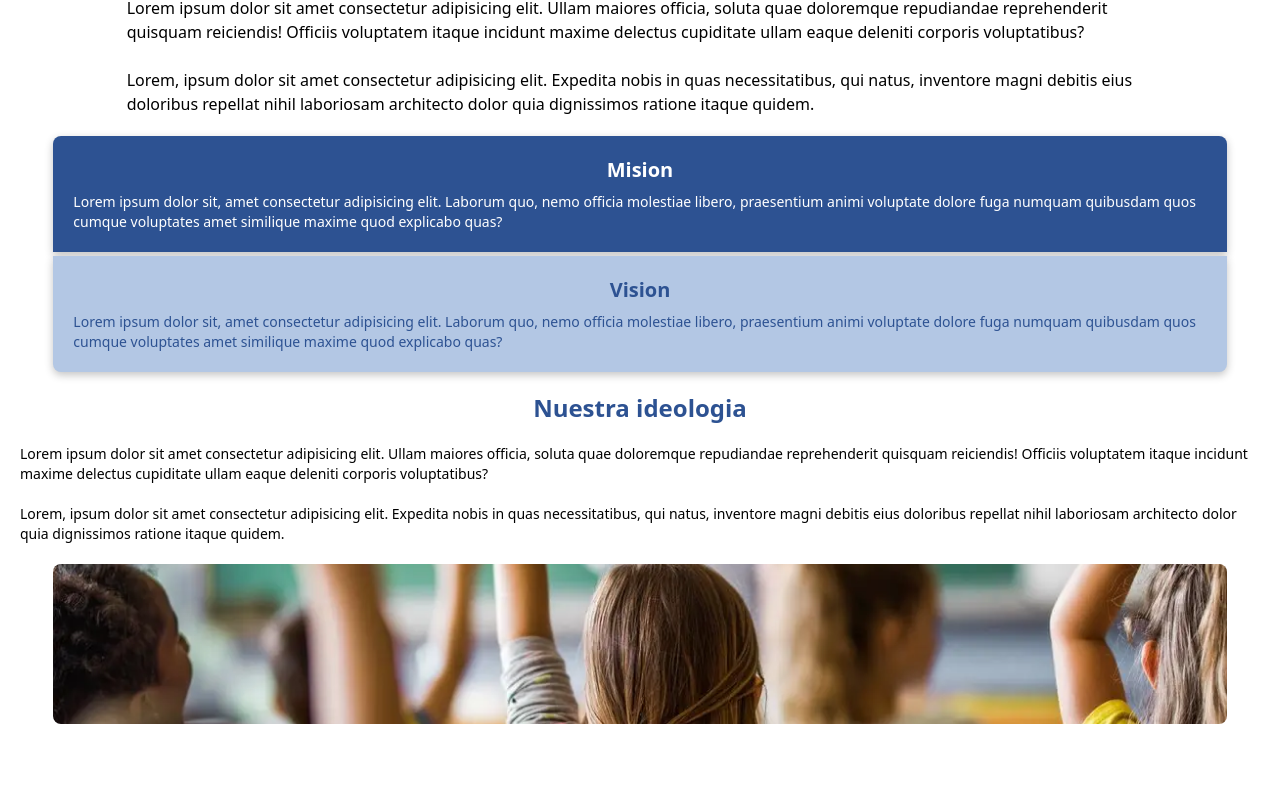
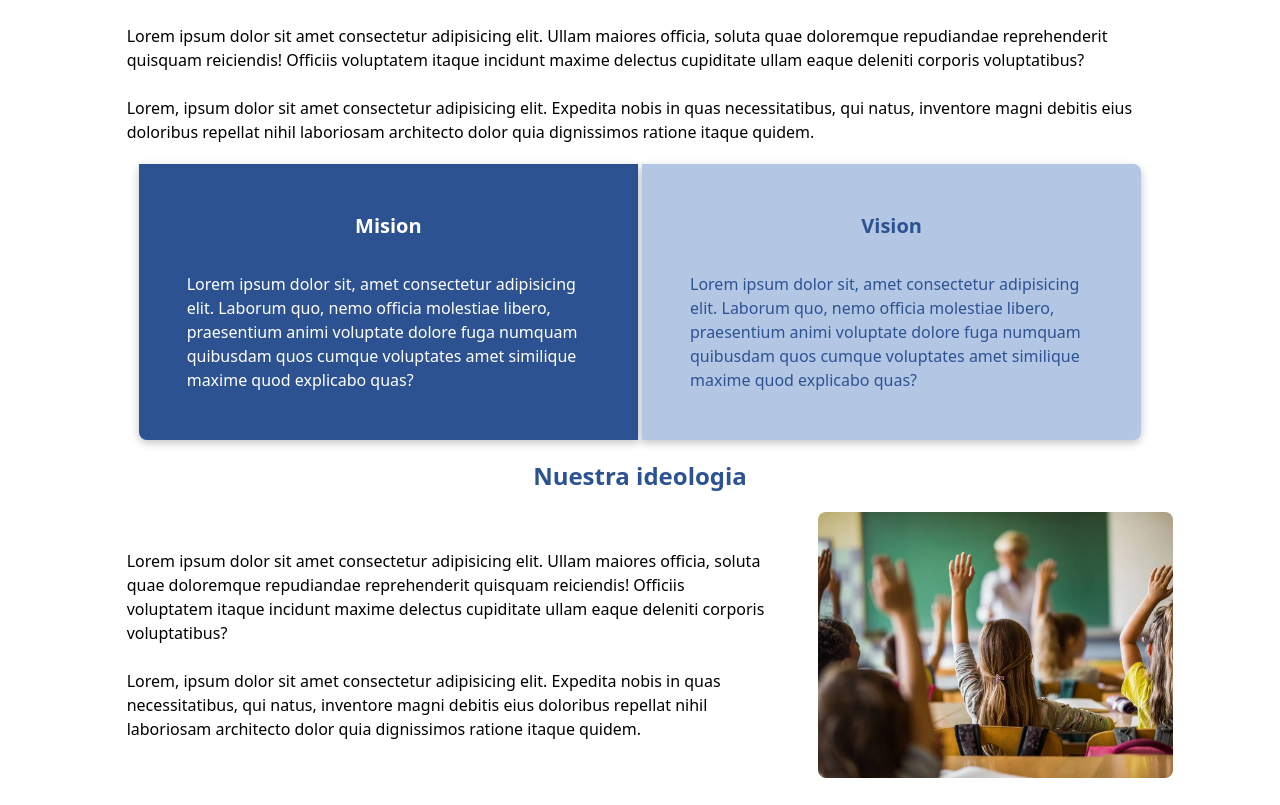
Before and after one commit to eeeahuachapan/EEEA-Website, a React (Vite) app: page / in a window 1280 px wide. Shown: the part 355-1160 px from the top of the page. Built offline with nearby package versions, Linux system fonts and the light colour scheme.

Commit message:
feat: add desktop about us page :sparkles:

```diff
--- a/src/pages/aboutus/AboutUs.jsx
+++ b/src/pages/aboutus/AboutUs.jsx
@@ -14,28 +14,31 @@ function AboutUs() {
       <img src='/src/assets/banner.jpg' alt='logo' className='object-cover h-full w-full relative brightness-50'/>
       </div>
 
-    <p className='px-5 text-sm lg:w-10/12 lg:text-base mt-5'>Lorem ipsum dolor sit amet consectetur adipisicing elit. Ullam maiores officia, soluta quae doloremque repudiandae reprehenderit quisquam reiciendis! Officiis voluptatem itaque incidunt maxime delectus cupiditate ullam eaque deleniti corporis voluptatibus?
+    <p className='px-5 text-sm lg:w-10/12 lg:text-base mt-5 lg:mt-12'>Lorem ipsum dolor sit amet consectetur adipisicing elit. Ullam maiores officia, soluta quae doloremque repudiandae reprehenderit quisquam reiciendis! Officiis voluptatem itaque incidunt maxime delectus cupiditate ullam eaque deleniti corporis voluptatibus?
     <br/> <br/> Lorem, ipsum dolor sit amet consectetur adipisicing elit. Expedita nobis in quas necessitatibus, qui natus, inventore magni debitis eius doloribus repellat nihil laboriosam architecto dolor quia dignissimos ratione itaque quidem. </p>
 
-    <section className='w-11/12 h-1/2 flex flex-col gap-1 my-5 '>
+    <section className='w-11/12 h-1/2 flex flex-col gap-1 my-5 lg:flex-row lg:h-4/5 lg:w-10/12 lg:px-8  '>
         <div className='w-full h-1/2 bg-secondary p-5 gap-2 rounded-t-lg text-white flex flex-col justify-center items-center
+        lg:h-full lg:p-12 lg:gap-8 lg:rounded-t-none lg:rounded-l-lg
         shadow-[rgba(0,_0,_0,_0.24)_0px_3px_8px]'>
             <h1 className='font-bold text-xl'>Mision</h1>
-            <p className='text-sm'>Lorem ipsum dolor sit, amet consectetur adipisicing elit. Laborum quo, nemo officia molestiae libero, praesentium animi voluptate dolore fuga numquam quibusdam quos cumque voluptates amet similique maxime quod explicabo quas?</p>
+            <p className='text-sm lg:text-base'>Lorem ipsum dolor sit, amet consectetur adipisicing elit. Laborum quo, nemo officia molestiae libero, praesentium animi voluptate dolore fuga numquam quibusdam quos cumque voluptates amet similique maxime quod explicabo quas?</p>
         </div>
         <div className='w-full h-1/2 bg-primary p-5 gap-2 rounded-b-lg text-secondary flex flex-col justify-center items-center
+        lg:h-full lg:p-12 lg:gap-8 lg:rounded-b-none lg:rounded-r-lg
         shadow-[rgba(0,_0,_0,_0.24)_0px_3px_8px]'>
             <h1 className='font-bold text-xl'>Vision</h1>
-            <p className='text-sm'>Lorem ipsum dolor sit, amet consectetur adipisicing elit. Laborum quo, nemo officia molestiae libero, praesentium animi voluptate dolore fuga numquam quibusdam quos cumque voluptates amet similique maxime quod explicabo quas?</p>
+            <p className='text-sm lg:text-base'>Lorem ipsum dolor sit, amet consectetur adipisicing elit. Laborum quo, nemo officia molestiae libero, praesentium animi voluptate dolore fuga numquam quibusdam quos cumque voluptates amet similique maxime quod explicabo quas?</p>
         </div>
     </section>
 
-    <section className='w-full h-3/5  flex flex-col items-center mb-5 gap-5'>
+
     <h1 className='text-secondary font-bold text-2xl'>Nuestra ideologia</h1>
-    <p className='px-5 text-sm'>Lorem ipsum dolor sit amet consectetur adipisicing elit. Ullam maiores officia, soluta quae doloremque repudiandae reprehenderit quisquam reiciendis! Officiis voluptatem itaque incidunt maxime delectus cupiditate ullam eaque deleniti corporis voluptatibus?
+    <section className='w-full h-3/5  flex flex-col items-center my-5 gap-5 lg:flex-row lg:h-1/3 lg:w-10/12 lg:gap-8'>
+    <p className='px-5 text-sm lg:text-base'>Lorem ipsum dolor sit amet consectetur adipisicing elit. Ullam maiores officia, soluta quae doloremque repudiandae reprehenderit quisquam reiciendis! Officiis voluptatem itaque incidunt maxime delectus cupiditate ullam eaque deleniti corporis voluptatibus?
     <br/> <br/> Lorem, ipsum dolor sit amet consectetur adipisicing elit. Expedita nobis in quas necessitatibus, qui natus, inventore magni debitis eius doloribus repellat nihil laboriosam architecto dolor quia dignissimos ratione itaque quidem. </p>
 
-    <img src="/src/assets/Imagen2.webp" alt="" className='w-11/12 h-1/3 object-cover rounded-lg'/>
+    <img src="/src/assets/Imagen2.webp" alt="" className='w-11/12 h-1/3 object-cover rounded-lg lg:h-full'/>
     </section>
 
 
```
